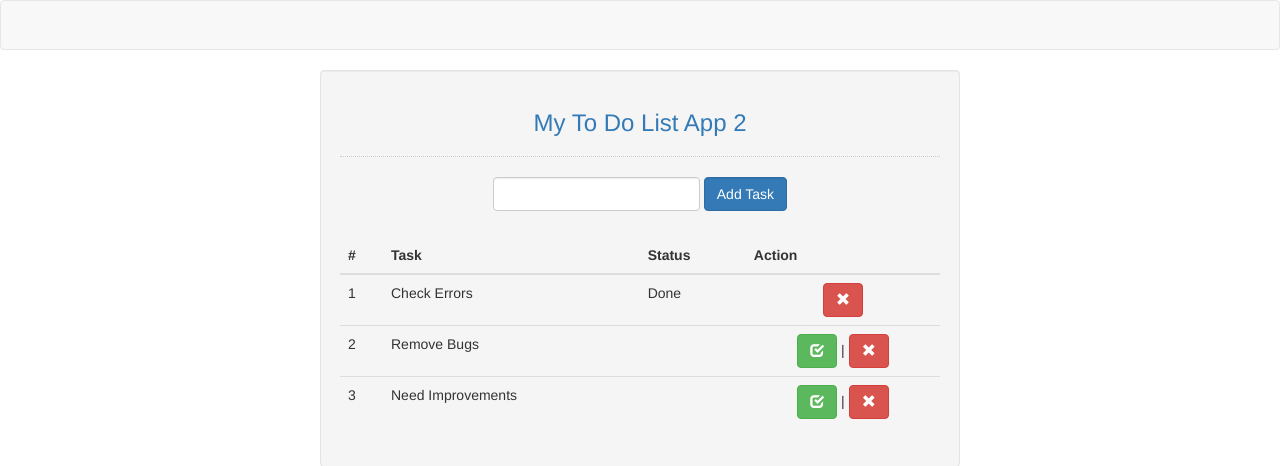
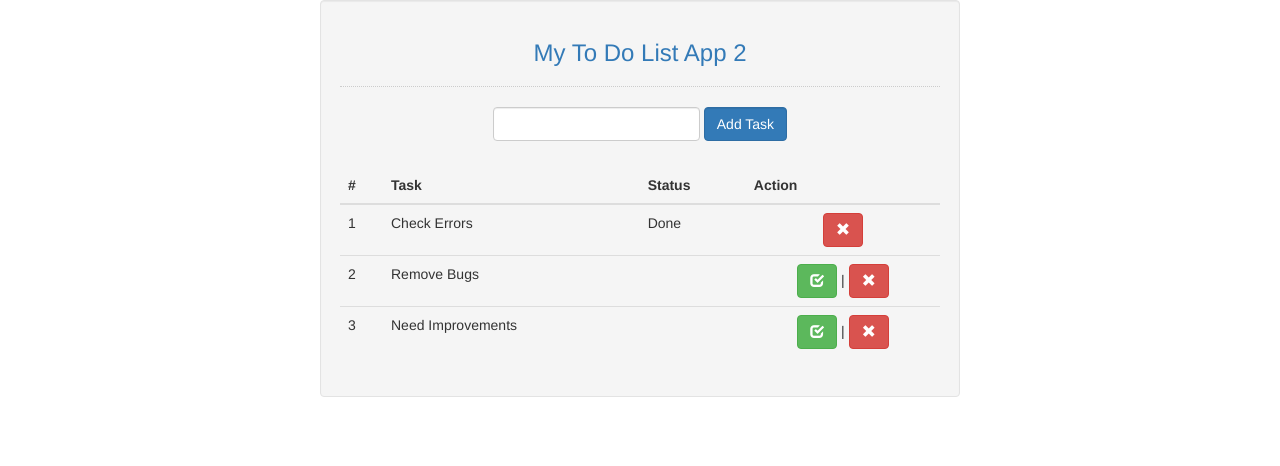
Before and after one commit to Vishal0za/PHP-Projects, a PHP site: page / in a window 1280 px wide. Shown: the top 466 px of the page. Run offline with PHP 8.4, Linux system fonts and the light colour scheme; data comes from the database, SQL or seed files in the repository.

Commit message:
4th time upadated index.php

```diff
--- a/todo_List_App_2-CRUD/index.php
+++ b/todo_List_App_2-CRUD/index.php
@@ -5,11 +5,6 @@
 		<meta charset="UTF-8" name="viewport" content="width=device-width, initial-scale=1"/>
 	</head>
 <body>
-	<nav class="navbar navbar-default">
-		<div class="container-fluid">
-<!-- 			<a class="navbar-brand" href="https://sourcecodester.com">Sourcecodester</a> -->
-		</div>
-	</nav>
 	<div class="col-md-3"></div>
 	<div class="col-md-6 well">
 		<h3 style="text-align:center" class="text-primary">My To Do List App 2</h3>
```
